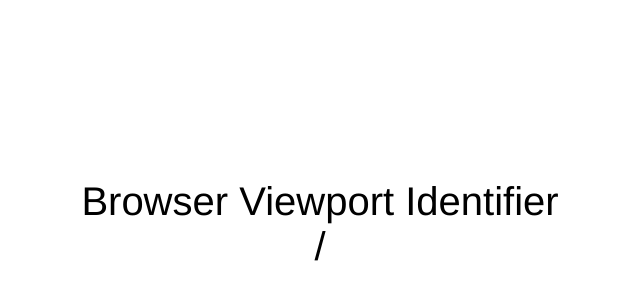
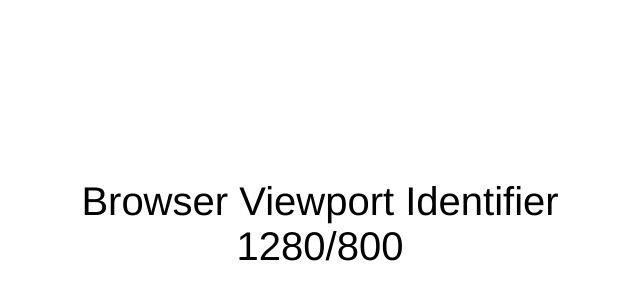
Before and after one commit to StepPen-codes/BRI, a plain HTML site: page index.html in a window 1280 px wide. Shown: the part 176-476 px from the top of the page, without its empty margins (320-960 px from the left). Drawn offline with Linux system fonts and the light colour scheme.

Commit message:
Update index.html

```diff
--- a/index.html
+++ b/index.html
@@ -31,6 +31,7 @@
    		document.querySelector("#width").innerHTML=x;
 		document.querySelector("#height").innerHTML=y;
 	}
+	Hello();
 	window.addEventListener('resize', Hello);
 </script>
 </html>
```
